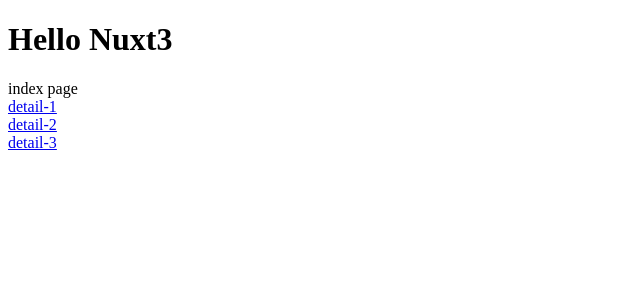
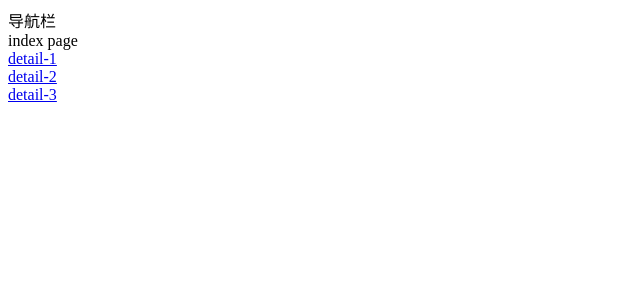
Before and after one commit to Sheep-zh/nuxt3, a Nuxt app: page / in a window 1280 px wide. Shown: the top 300 px of the page, without its empty margins (0-640 px from the left). Built offline with nearby package versions, Linux system fonts and the light colour scheme.

Commit message:
feat: 布局&插槽

```diff
--- a/app.vue
+++ b/app.vue
@@ -1,8 +1,5 @@
 <template>
-  <div>
-    <h1>Hello Nuxt3</h1>
-    <!-- <NuxtWelcome /> -->
+  <NuxtLayout>
     <NuxtPage />
-
-  </div>
+  </NuxtLayout>
 </template>
--- /dev/null
+++ b/layouts/default.vue
@@ -0,0 +1,6 @@
+<template>
+  <div>
+    <nav>导航栏</nav>
+    <slot />
+  </div>
+</template>
```
